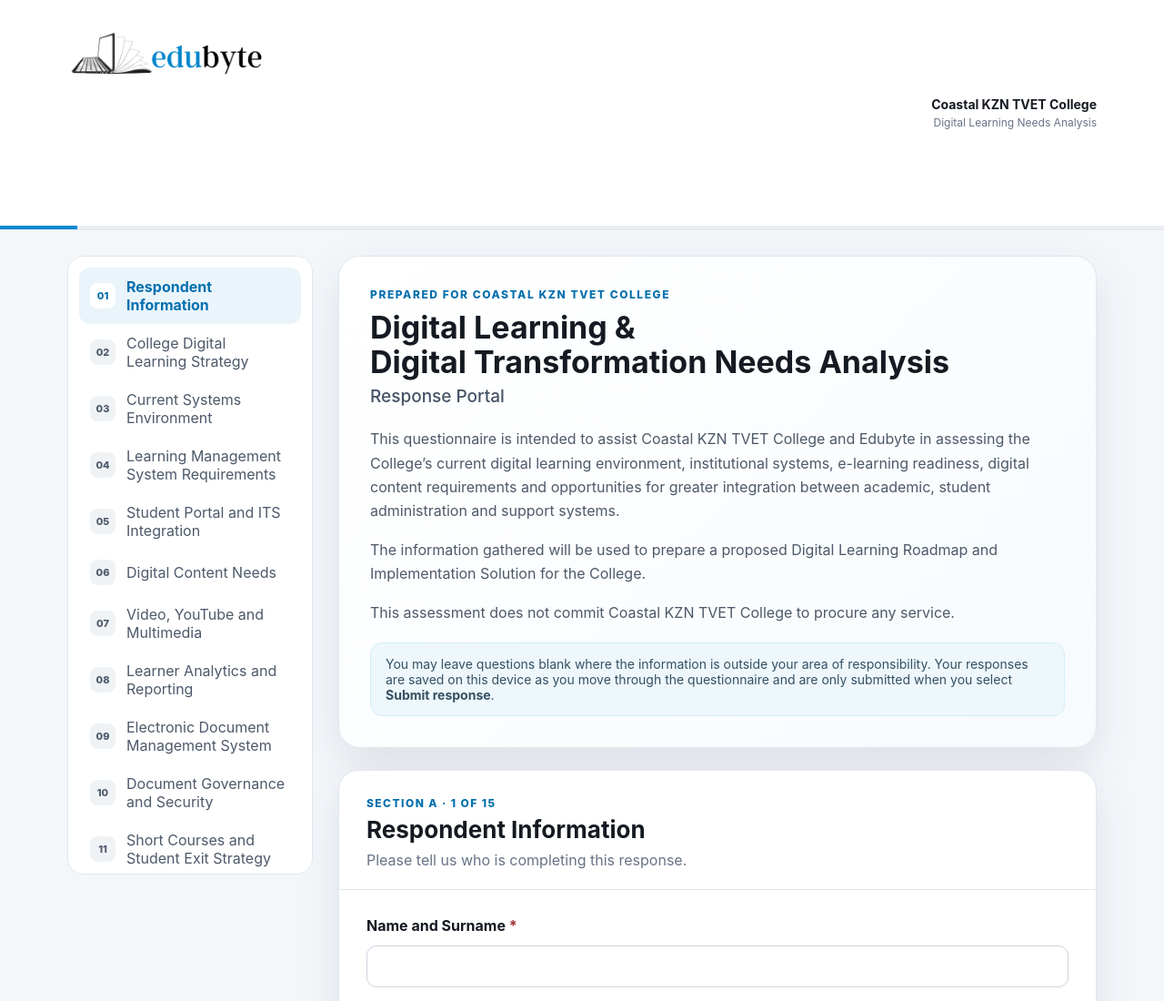
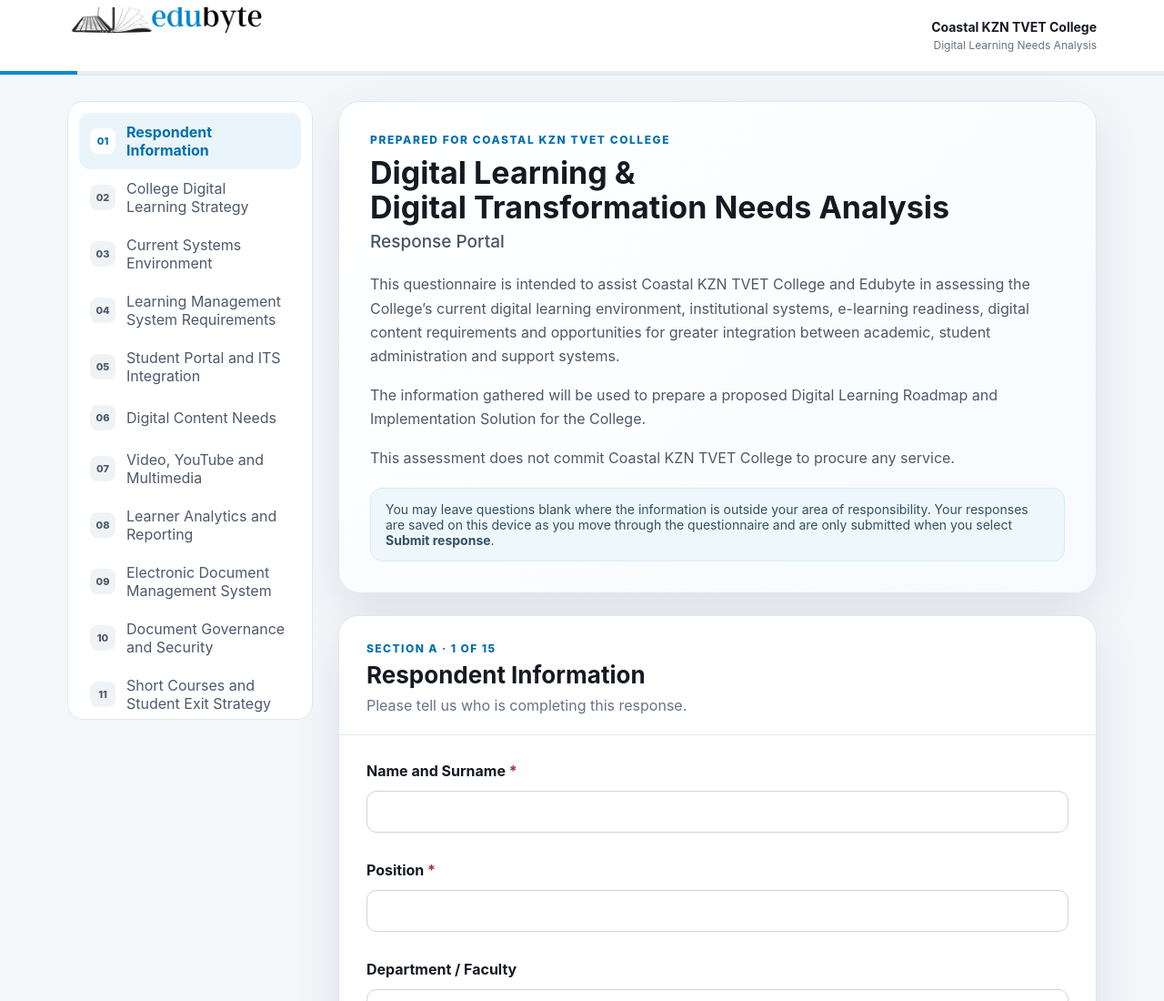
Before and after one commit to tilanavv-cmyk/Coastal-TVETC-LMS-Needs-Analysis, a website: page Edubyte_Coastal_TVET_Survey_Portal/index.html in a window 1280 px wide. Shown: the top 1100 px of the page at 91% size. Drawn offline with Linux system fonts and the light colour scheme.

Commit message:
Update styles.css

```diff
--- a/Edubyte_Coastal_TVET_Survey_Portal/styles.css
+++ b/Edubyte_Coastal_TVET_Survey_Portal/styles.css
@@ -10,8 +10,23 @@ button,input,select,textarea{font:inherit}
 a{color:var(--blue2)}
 .shell{min-height:100vh}
 .topbar{background:#fff;border-bottom:1px solid var(--line);position:sticky;top:0;z-index:20}
-.topbar-inner{max-width:1180px;margin:auto;padding:14px 24px;display:flex;align-items:center;gap:20px}
-.logo{width:220px;height:auto;display:block}
+.topbar-inner {
+  max-width: 1180px;
+  margin: auto;
+  padding: 8px 24px;
+  display: flex;
+  align-items: center;
+  gap: 20px;
+  min-height: 78px;
+}
+.logo {
+  width: 220px;
+  height: 62px;
+  display: block;
+  /* Crops away the unused white canvas in the PNG */
+  object-fit: cover;
+  object-position: center 25%;
+}
 .topbar-title{margin-left:auto;text-align:right}
 .topbar-title strong{display:block;font-size:14px}
 .topbar-title span{color:var(--muted);font-size:12px}
```
